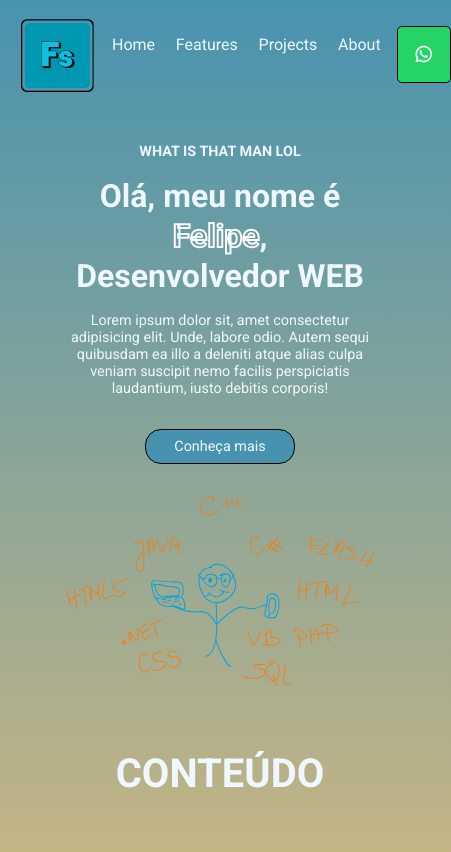
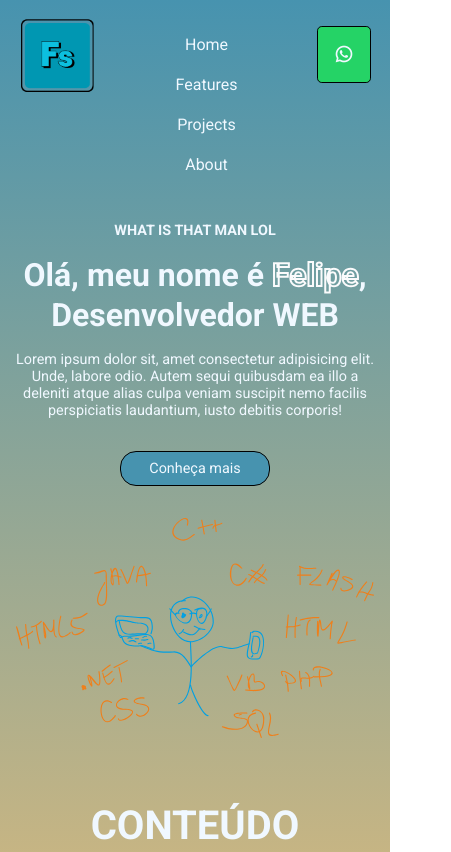
Before and after one commit to felipetshop/Resume, a plain HTML site: page index.html in a window 390 px wide. Shown: the top 852 px of the page, 451 px wide, since content can reach past the window. Drawn offline with nearby package versions, Linux system fonts and the light colour scheme.

Commit message:
Landing part1
OKAY?

```diff
--- a/style.css
+++ b/style.css
@@ -17,8 +17,8 @@ a{
 }
 
 body{
-    height: 100%;
-    font-family: "Roboto", sans-serif;
+
+    font-family: "Roboto";
     background: linear-gradient(0deg, rgb(139, 50, 44) 0%, rgb(221, 87, 70) 25%, rgb(255, 196, 112) 50%, rgb(71, 147, 175) 100%);
 }
 
@@ -306,13 +306,18 @@ section .stitle{
 }
 
 @media (max-width: 480px) {
+    .nav-links{
+        flex-direction: column;
+    }
+
     nav {
         padding: 1rem;
+
     }
 
     .container {
         padding: 2rem 1rem;
-        margin-left: 50px;
+        margin: auto;
     }
 
     .conteudo {
```
